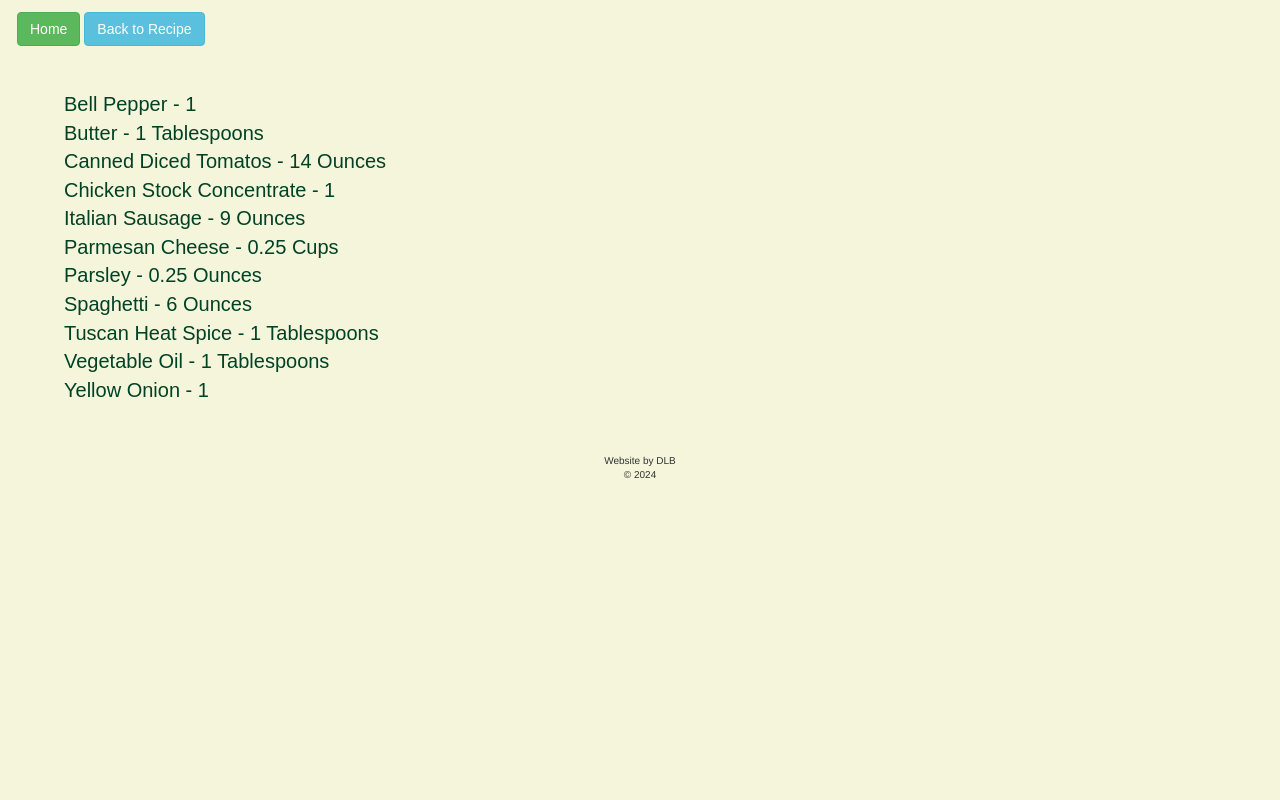
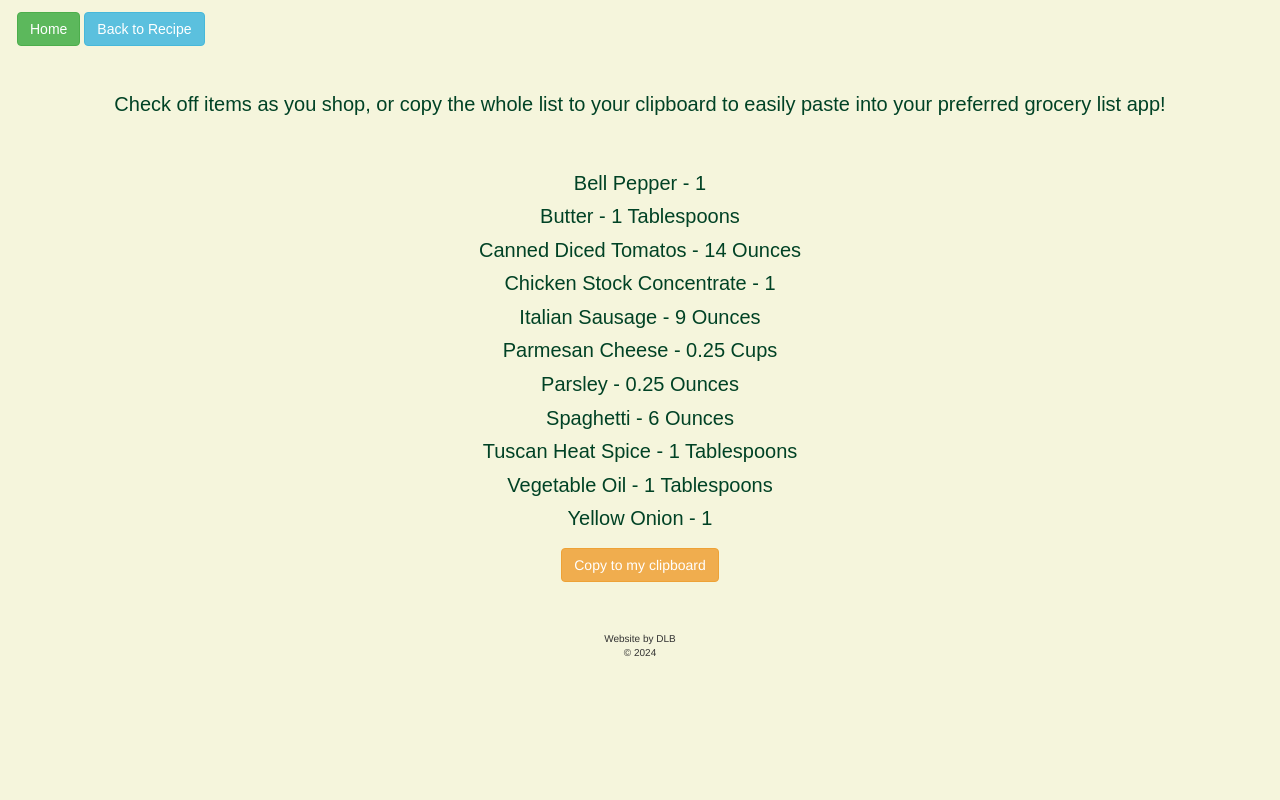
Before and after one commit to Lukipaela/CookBookWebsite, a Flask app: page /ingredient_checklist/1 in a window 1280 px wide. Run offline with Flask 3, Linux system fonts and the light colour scheme; data comes from the database, SQL or seed files in the repository; some libraries are stand-ins or nearby versions; some web fonts are replaced.

Commit message:
Added Copy To Clipboard functionality on checklist page

```diff
--- a/static/css/styles.css
+++ b/static/css/styles.css
@@ -399,15 +399,19 @@
 
 /* INGREDIENT CHECKLIST */
 .ingredient-checklist{
-    padding-top: 7rem;
-    max-width: 80%;
+    padding-top: 5rem;
+    padding-bottom: 1rem;
+    margin:auto;
 }
 .checklist-row{
-    text-align: left;
+    padding-bottom: .5rem;
 }
 .checked-item{
     text-decoration: line-through;
     opacity: 30%;
+}
+.checklist-page-title{
+    padding-top: 7rem;
 }
 
 /* INSTRUCTIONS */
--- a/templates/ingredient_checklist.html
+++ b/templates/ingredient_checklist.html
@@ -18,6 +18,8 @@ Ingredients
         <!-- Nav Bar -->
         {% include "nav_buttons.html" %}
 
+        <div class="font-standard font-size-standard centered checklist-page-title">Check off items as you shop, or copy the whole list to your  clipboard to easily paste into your preferred grocery list app!</div>
+
         <ul class="ingredient-checklist">
             {% for item in items: %}
                 <li class="checklist-row">
@@ -30,6 +32,11 @@ Ingredients
                 </li>
             {% endfor %}
         </ul>
+
+        <!-- copy to clipboard button -->
+        <span class="centered">
+            <div role="button" onclick="copyIngredientsToClipboard()" class="btn-warning btn">Copy to my clipboard</div>
+        </span>
 
         <!-- Footer-->
         {% include "footer.html" %}
@@ -46,6 +53,21 @@ Ingredients
                 clickedItem.classList.add("checked-item");
         }
 
+        function copyIngredientsToClipboard(){
+            var items = document.getElementsByClassName("checklist-item");
+            var copiedText = "";
+            var iterations = items.length;
+            for (var i = 0; i < iterations; i++) {
+                copiedText += items[i].textContent;
+            }
+
+            // Copy the text inside the text field
+            navigator.clipboard.writeText(copiedText);
+
+            // Alert the copied text
+            alert("Copied the text: " + copiedText);
+        }
+
     </script>
 
 
--- a/templates/recipe_ingredients.html
+++ b/templates/recipe_ingredients.html
@@ -38,7 +38,7 @@
             </li>
         {% endfor %}
     </ul>
-    <span class="export-button centered">
+    <span class="centered">
         <div role="button" onclick="exportIngredientList()" class="btn-warning btn">Get Shopping Checkist</div>
     </span>
     <div class="font-size-tiny centered font-standard">
```
